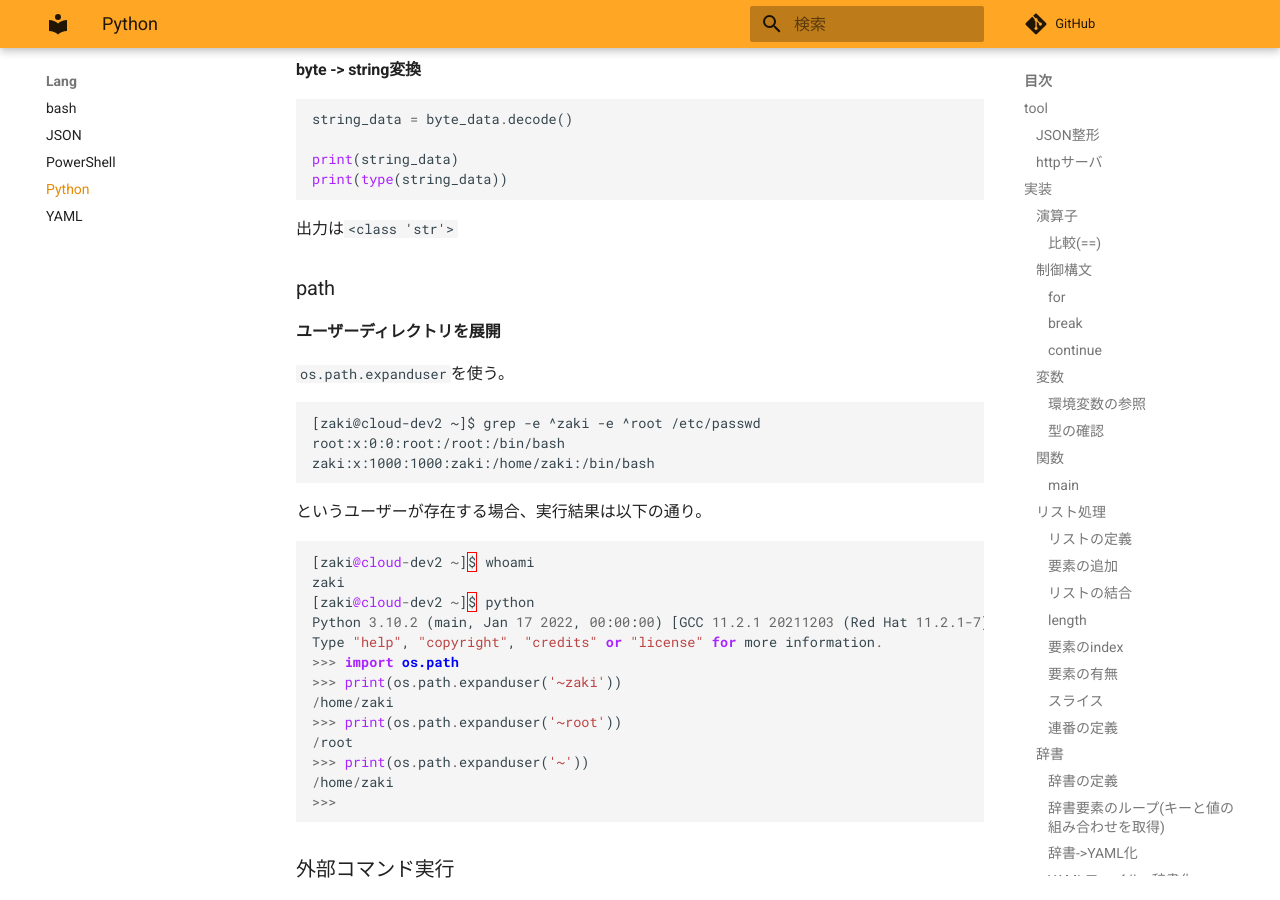
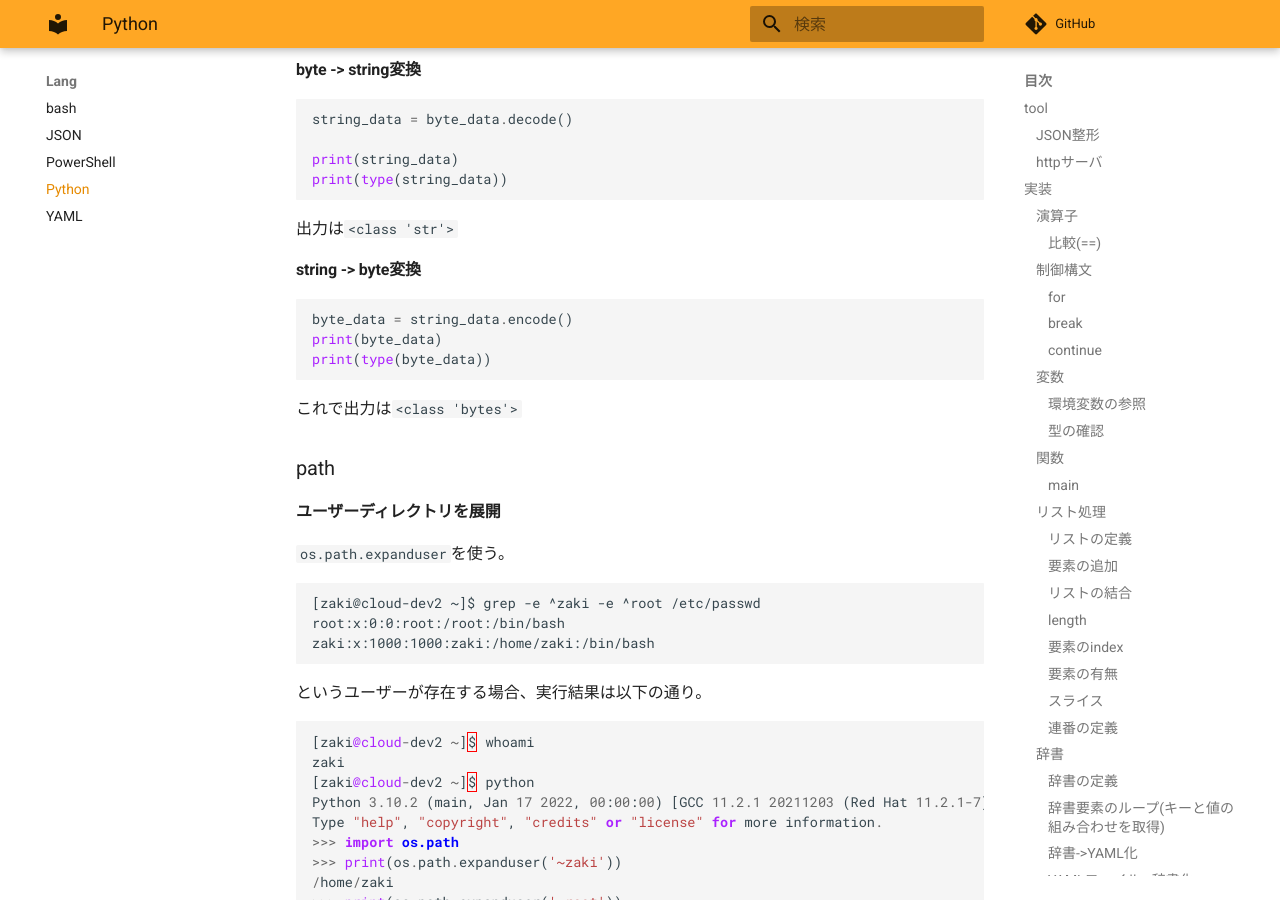
Before and after one commit to zaki-lknr/docs, an MkDocs documentation site: the page built from docs/lang/python.md, in a window 1280 px wide and 900 px high, scrolled down 8700 px. Built offline with MkDocs 1.6.1 and Material for MkDocs 9.7.7, drawn with Linux system fonts in a browser that asks for light colours; comment, search, counter and statistics services are not loaded.

Commit message:
add: lang/python: string->byte

````diff
--- a/docs/lang/python.md
+++ b/docs/lang/python.md
@@ -462,6 +462,16 @@ print(type(string_data))
 
 出力は`<class 'str'>`
 
+#### string -> byte変換
+
+```python
+byte_data = string_data.encode()
+print(byte_data)
+print(type(byte_data))
+```
+
+これで出力は`<class 'bytes'>`
+
 ### path
 
 #### ユーザーディレクトリを展開
````
